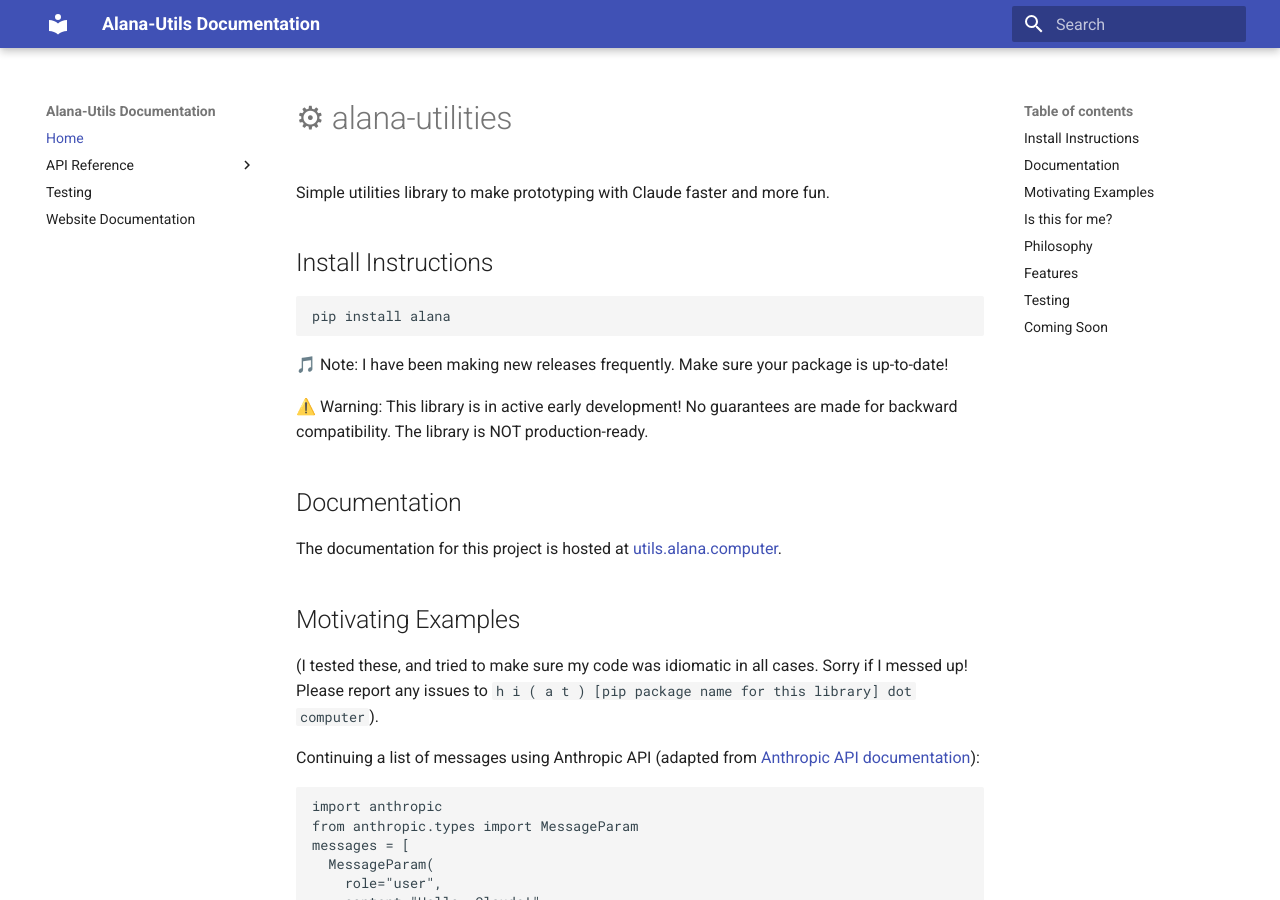
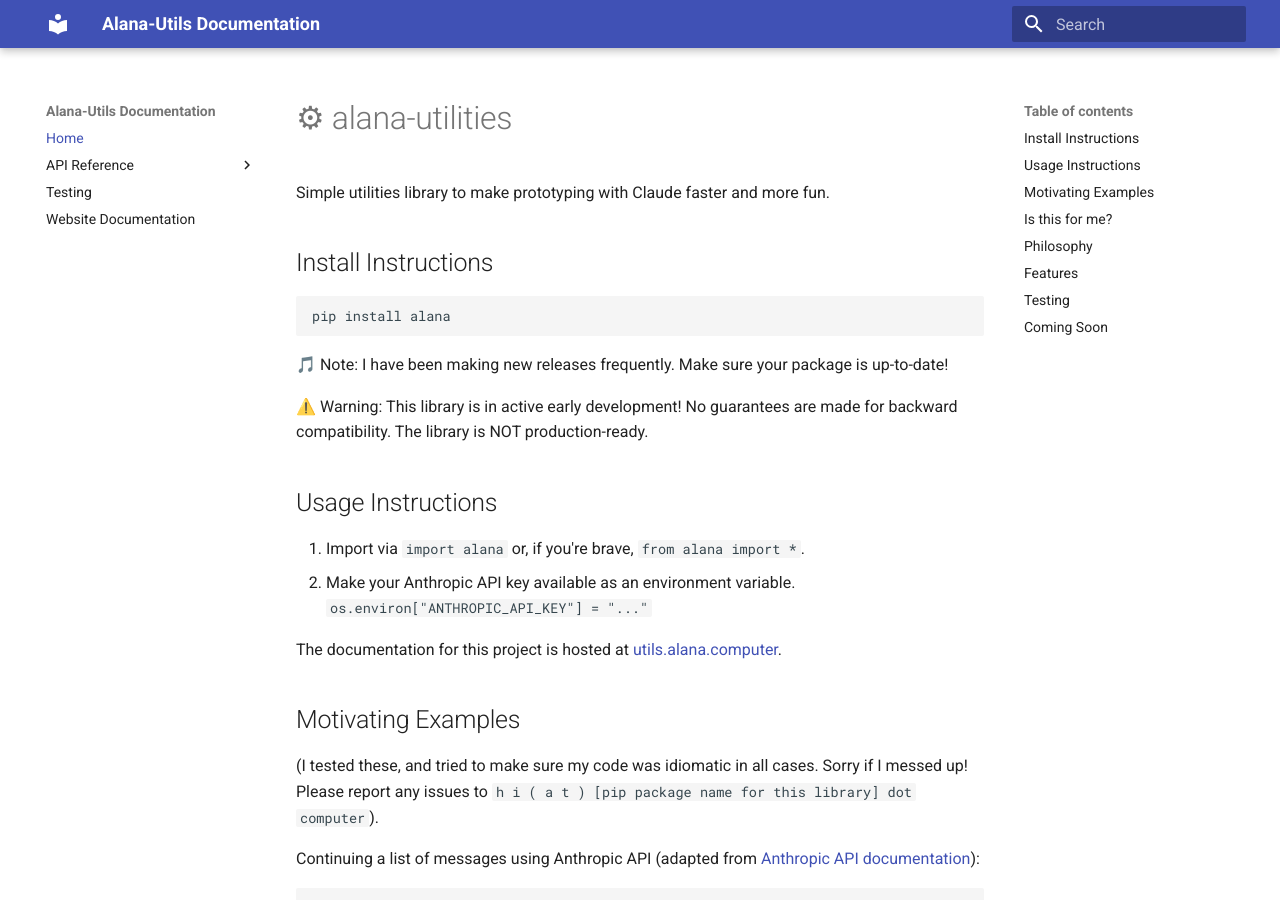
Before and after one commit to alat-rights/alana-utilities, an MkDocs documentation site: the page built from docs/README.md, in a window 1280 px wide and 900 px high. Built offline with MkDocs 1.6.1 and Material for MkDocs 9.7.7, drawn with Linux system fonts in a browser that asks for light colours.

Commit message:
Update README.md

```diff
--- a/docs/README.md
+++ b/docs/README.md
@@ -10,7 +10,10 @@
 
 ⚠️ Warning: This library is in active early development! No guarantees are made for backward compatibility. The library is NOT production-ready.
 
-## Documentation
+## Usage Instructions
+1. Import via `import alana` or, if you're brave, `from alana import *`.
+2. Make your Anthropic API key available as an environment variable. `os.environ["ANTHROPIC_API_KEY"] = "..."`
+
 The documentation for this project is hosted at [utils.alana.computer](https://utils.alana.computer).
 
 ## Motivating Examples
```
